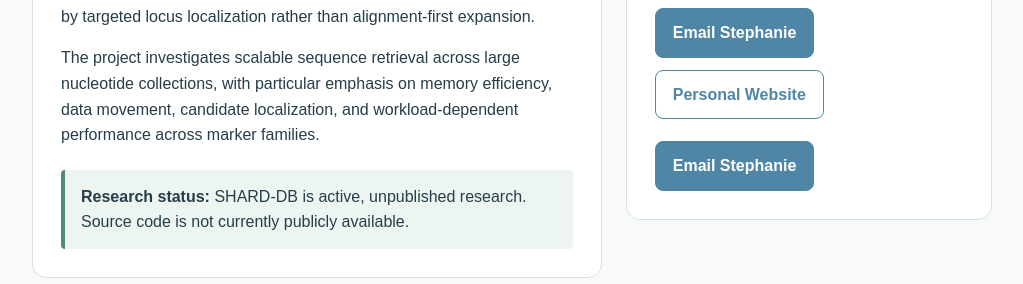
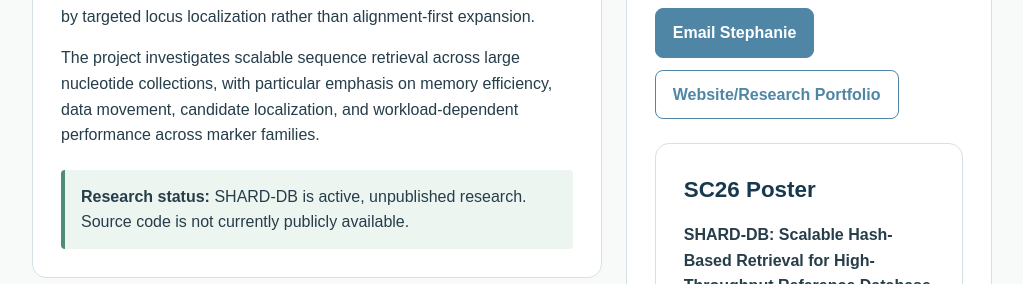
Before and after one commit to ssteph-sudo/shard-DB-web, a plain HTML site: page index.html in a window 1280 px wide. Shown: the part 516-800 px from the top of the page, without its empty margins (128-1151 px from the left). Drawn offline with Linux system fonts and the light colour scheme.

Commit message:
Update index.html

```diff
--- a/index.html
+++ b/index.html
@@ -256,23 +256,13 @@
 
   >
 
-    Personal Website
+    Website/Research Portfolio
 
   </a>
 
 </div>
 
-        <div class="button-row">
-          <a
-            class="button primary"
-            href="mailto:stephanie.murray@hawaii.edu"
-          >
-            Email Stephanie
-          </a>
-        </div>
-      </aside>
 
-    </div>
 
     <section class="card poster-card">
       <h2>SC26 Poster</h2>
```
